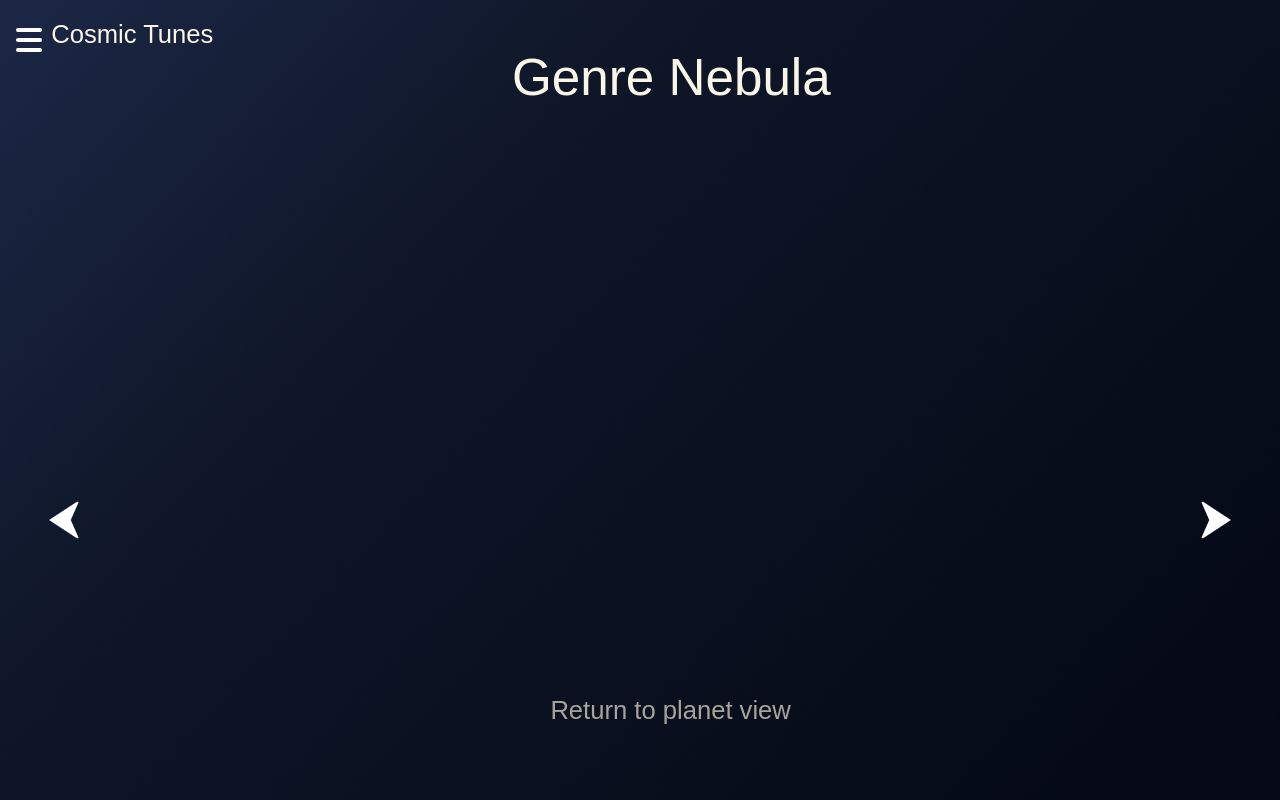
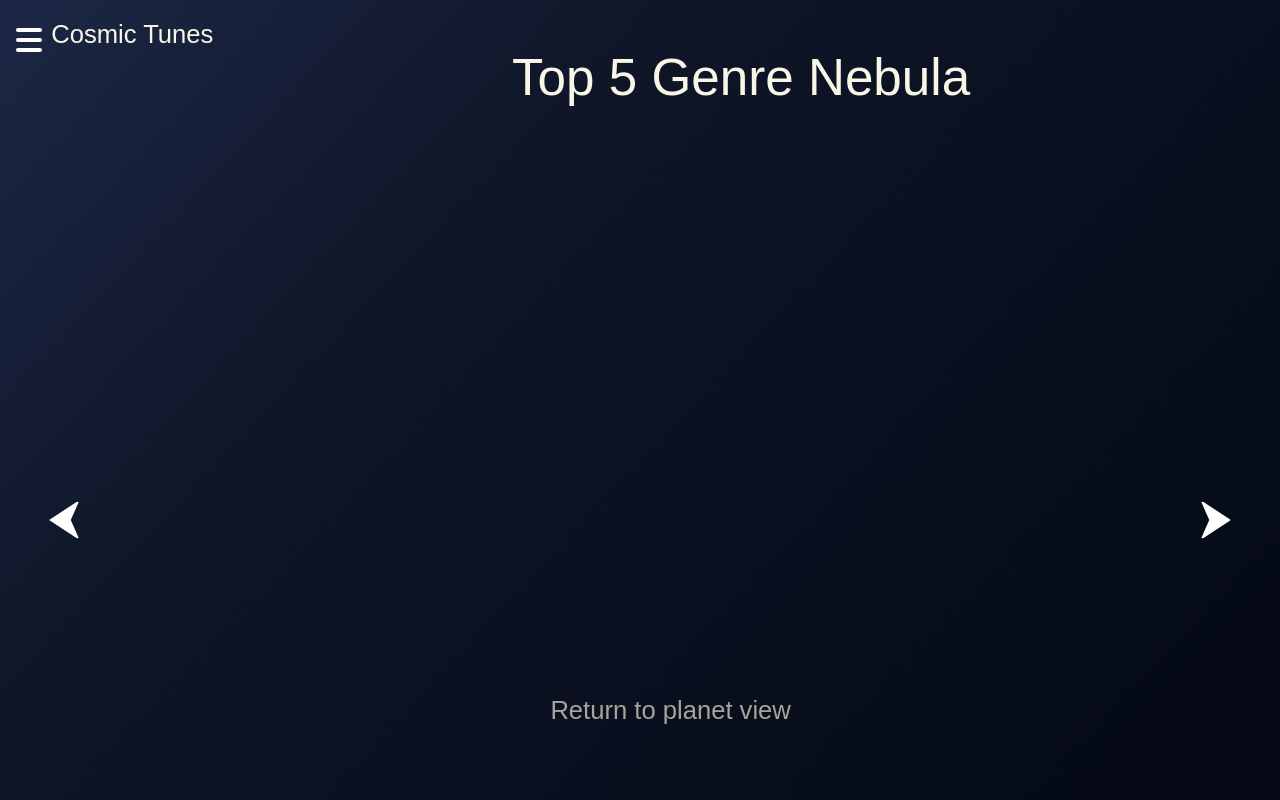
Before and after one commit to R0M-GH/Spotify_Wrapped, a Django app: page /GenreNebulas/1/ in a window 1280 px wide; the page is wider, and only the part inside the window is pictured. Run offline with Django 5.2, Linux system fonts and the light colour scheme; the visitor is signed in with stand-in values (Sample User, id 1); data that the repository does not hold is empty.

Commit message:
GenreNebulas

```diff
--- a/main/templates/Spotify_Wrapper/GenreNebulas.html
+++ b/main/templates/Spotify_Wrapper/GenreNebulas.html
@@ -9,6 +9,14 @@
     <link rel="stylesheet" href="{% static 'Spotify_Wrapper/GenreNebulas.css' %}">
     <script src="{% static 'Spotify_Wrapper/hamburger.js' %}"></script>
     <style>
+        body {
+            background-image: url("{% static '/static/Spotify_Wrapper/image/bg3.png' %}");
+            background-size: cover; /* Make sure the image covers the entire background */
+            background-repeat: no-repeat; /* Prevent the image from repeating */
+            background-position: center; /* Center the background image */
+            color: white; /* Set default text color */
+            font-family: 'Your Font'; /* Set the font (adjust as needed) */
+        }
         .container {
             display: flex;
             flex-wrap: wrap;
@@ -66,7 +74,7 @@
     </ul>
 </nav>
 <img class="bg" src="{% static "Spotify_Wrapper/image/bg3.png" %}">
-<div class="Cosmic-Song-Count" style="user-select: none; align-self: center;" > Genre Nebula</div>
+<div class="Cosmic-Song-Count" style="user-select: none; align-self: center;" > Top 5 Genre Nebula</div>
 <div class="container" id='container'></div>
 <a class="Genre-Breakdown3" href="/wrapper/{{ dt }}"> Return to planet view</a>
 <a href="/AstroAI/{{ dt }}">
@@ -86,32 +94,6 @@
      * @returns {Promise<void>} Resolves when the data is fetched and processed.
      * @throws {Error} Logs any error that occurs during the fetch operation.
      */
-	{#async function getWrapped() {#}
-	{#	try {#}
-	{#		const response = await fetch(`/api/get-wrapped/{{ dt }}`);#}
-	{#		if (!response.ok) {#}
-	{#			console.error('Error fetching wrapped: ', response.status);#}
-	{#		}#}
-	{#		const data = await response.json();#}
-	{#		console.log(data.data)#}
-    {##}
-	{#		const container = document.getElementById('container');#}
-	{#		if (data.data.top_genres && data.data.top_genres.length > 0) {#}
-    {#            const topGenres = data.data.top_genres.slice(0, 5);#}
-	{#			topGenres.forEach(genre => {#}
-	{#				const div = document.createElement('info');#}
-	{#				div.classList.add('info');#}
-	{#				div.innerHTML = `<h3>${genre}</h3>`;#}
-	{#				container.appendChild(div);#}
-	{#			});#}
-	{#		} else {#}
-	{#			container.innerHTML = '<p>No artists found.</p>';#}
-	{#		}#}
-	{#	} catch (e) {#}
-	{#		console.error(e);#}
-	{#	}#}
-    {##}
-	{#getWrapped();#}
     async function getWrapped() {
         try {
             const response = await fetch(`/api/get-wrapped/{{ dt }}`);
@@ -138,15 +120,18 @@
                     // Set the background image and styling for the bullet point
                     li.style.backgroundImage = 'url("/static/Spotify_Wrapper/planets/Moon.png")'; // Set your custom bullet point image
                     li.style.backgroundRepeat = 'no-repeat'; // Prevent repeating the image
-                    li.style.backgroundPosition = '0 50%'; // Position the image (adjust as needed)
-                    li.style.paddingLeft = '20px'; // Add space for the image
-                    li.style.backgroundSize = '10px 10px'; // Set the size of the bullet point image (adjust as needed)
-                    li.style.height = '30px'; // Optional: adjust the height of list items for better layout
+                    li.style.backgroundPosition = 'left center'; // Position the image to the left and align center vertically
+                    li.style.paddingLeft = '30px'; // Add space for the image
+                    li.style.backgroundSize = '20px 20px'; // Set the size of the bullet point image (adjust size as needed)
+                    li.style.height = '30px'; // Adjust height if needed
+                    li.style.display = 'flex'; // Use flexbox to center text vertically
+                    li.style.alignItems = 'center'; // Align items in the center vertically
+                    li.style.marginBottom = '50px'; // Adjust spacing as needed
 
                     // Apply formatting for the text to ensure consistency
                     li.style.color = 'white'; // Set the color (adjust as needed)
                     li.style.fontFamily = 'The Font'; // Set the font family (adjust as needed)
-                    li.style.fontSize = '1.2em'; // Example font size (adjust as needed)
+                    li.style.fontSize = '2.2em'; // Example font size (adjust as needed)
 
                     ul.appendChild(li); // Append the list item to the unordered list
                 });
```
